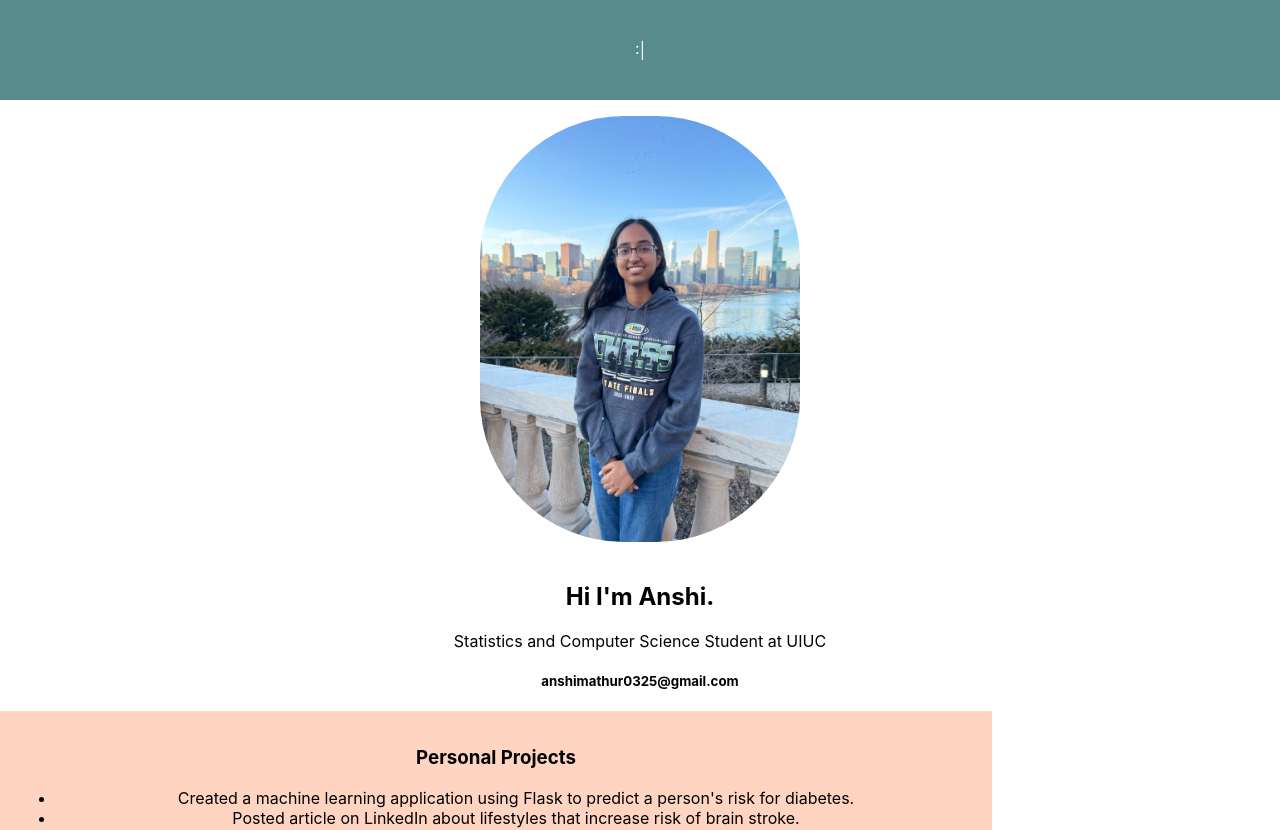
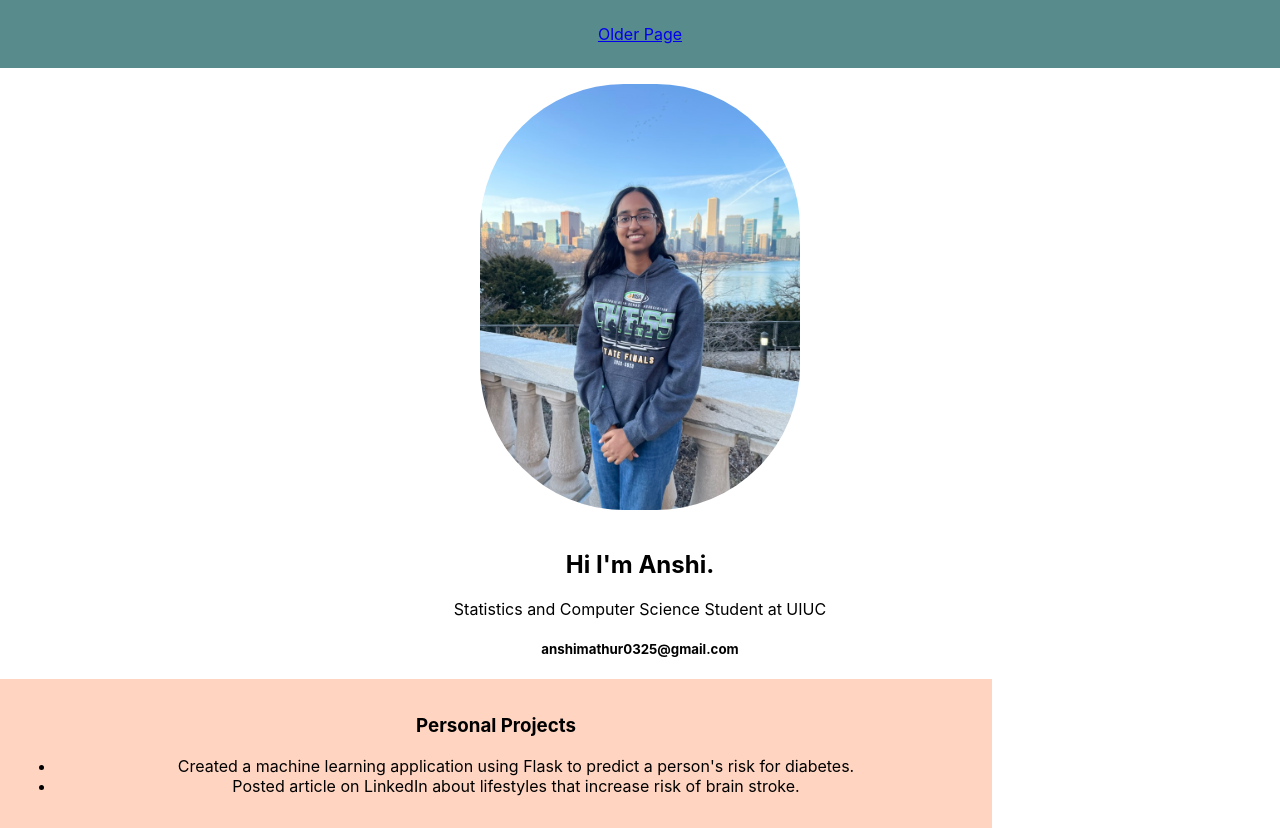
Before and after one commit to anshimathur0325/react-practice, a React (Create React App) app: page / in a window 1280 px wide. Shown: the top 830 px of the page. Built offline with nearby package versions, Linux system fonts and the light colour scheme.

Commit message:
Add link to other website

```diff
--- a/src/components/Navbar.js
+++ b/src/components/Navbar.js
@@ -4,7 +4,7 @@ export default function Navbar(){
         <section id="navbar">
 
             <body class='nav'>
-                <p>:|</p>
+                <a href="https://anshimathur.netlify.app/">Older Page</a>
             </body>
 
         </section>
```
